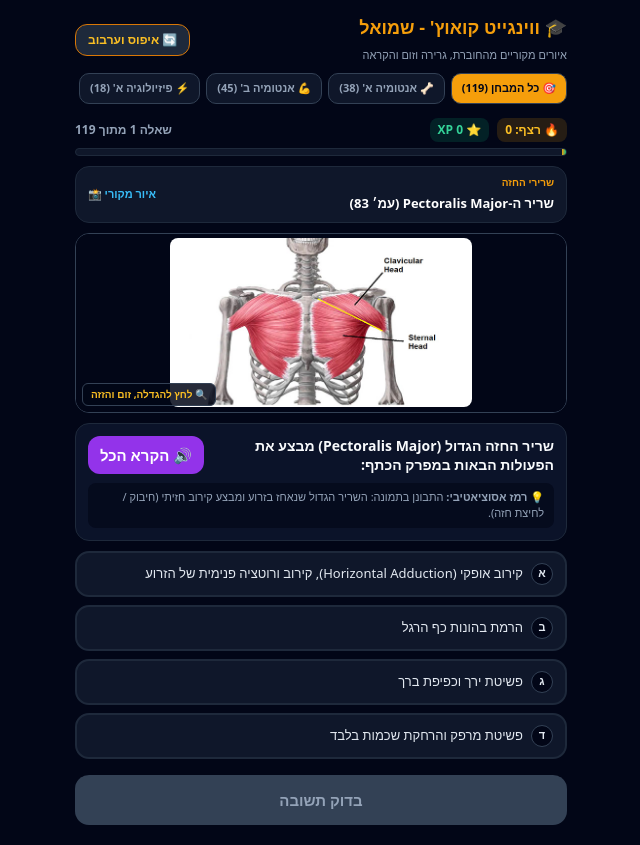
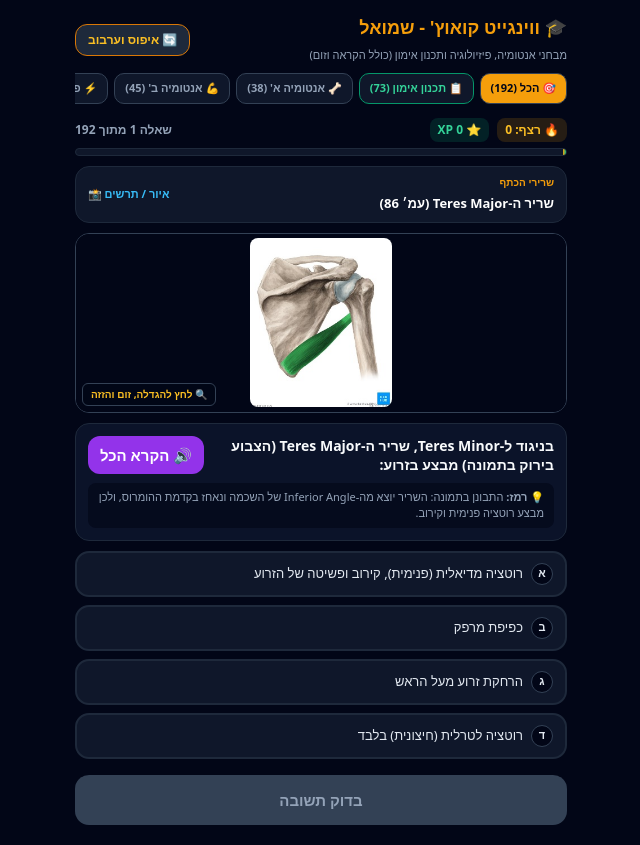
Before and after one commit to motic53/wingate-coach-prep, a Next.js app: page / in a window 1280 px wide. Shown: the whole page, without its empty margins (319-959 px from the left). Built offline with nearby package versions, Linux system fonts and the light colour scheme.

Commit message:
Add training plan data and update UI elements

```diff
--- a/app/page.tsx
+++ b/app/page.tsx
@@ -7,12 +7,14 @@ import { PART1_ANATOMY1 } from '../data/part1';
 import { PART2_ANATOMY2 } from '../data/part2';
 import { PART3_PHYSIO1 } from '../data/part3';
 import { PART4_PHYSIO2 } from '../data/part4';
+import { PART5_TRAINING_PLAN } from '../data/trainingPlan';
 
 const ALL_WINGATE_DATA = [
   ...(PART1_ANATOMY1 || []),
   ...(PART2_ANATOMY2 || []),
   ...(PART3_PHYSIO1 || []),
-  ...(PART4_PHYSIO2 || [])
+  ...(PART4_PHYSIO2 || []),
+  ...(PART5_TRAINING_PLAN || [])
 ];
 
 function DiagramRenderer({ type, imageUrl }: { type: string; imageUrl?: string }) {
@@ -192,7 +194,6 @@ export default function App() {
     } catch (e) {}
   };
 
-  // מחוות מגע: אצבע אחת לגרירה, 2 אצבעות לזום
   const handleTouchStart = (e: React.TouchEvent) => {
     if (e.touches.length === 2) {
       const dist = Math.hypot(
@@ -236,7 +237,6 @@ export default function App() {
     touchStartRef.current = null;
   };
 
-  // תמיכה בגרירה עם עכבר למחשב
   const handleMouseDown = (e: React.MouseEvent) => {
     isDraggingRef.current = true;
     mouseStartRef.current = { x: e.clientX, y: e.clientY, originPan: { ...panOffset } };
@@ -321,7 +321,7 @@ export default function App() {
               <h1 style={{ margin: 0, fontSize: '18px', fontWeight: '900', color: '#f59e0b' }}>
                 🎓 ווינגייט קואוץ' - שמואל
               </h1>
-              <span style={{ fontSize: '11px', color: '#94a3b8' }}>איורים מקוריים מהחוברת, גרירה וזום והקראה</span>
+              <span style={{ fontSize: '11px', color: '#94a3b8' }}>מבחני אנטומיה, פיזיולוגיה ותכנון אימון (כולל הקראה וזום)</span>
             </div>
 
             <button
@@ -332,6 +332,7 @@ export default function App() {
             </button>
           </div>
 
+          {/* שורת בחירת נושאים כולל תכנון אימון */}
           <div style={{ display: 'flex', gap: '6px', overflowX: 'auto', paddingBottom: '6px', marginBottom: '8px' }}>
             <button
               onClick={() => handleModuleClick('all')}
@@ -347,7 +348,24 @@ export default function App() {
                 cursor: 'pointer'
               }}
             >
-              🎯 כל המבחן ({ALL_WINGATE_DATA.length})
+              🎯 הכל ({ALL_WINGATE_DATA.length})
+            </button>
+
+            <button
+              onClick={() => handleModuleClick('train_plan')}
+              style={{
+                backgroundColor: activeModule === 'train_plan' ? '#10b981' : '#0f172a',
+                color: activeModule === 'train_plan' ? '#020617' : '#34d399',
+                border: activeModule === 'train_plan' ? '1px solid #10b981' : '1px solid #059669',
+                padding: '6px 10px',
+                borderRadius: '10px',
+                fontSize: '11px',
+                fontWeight: 'bold',
+                whiteSpace: 'nowrap',
+                cursor: 'pointer'
+              }}
+            >
+              📋 תכנון אימון ({PART5_TRAINING_PLAN.length})
             </button>
 
             <button
@@ -448,7 +466,7 @@ export default function App() {
             <span style={{ color: '#f59e0b', fontSize: '10px', fontWeight: 'bold', display: 'block' }}>{currentQ.topic}</span>
             <span style={{ color: '#ffffff', fontSize: '13px', fontWeight: '900' }}>{currentQ.title}</span>
           </div>
-          <span style={{ fontSize: '11px', color: '#38bdf8', fontWeight: 'bold' }}>איור מקורי 📸</span>
+          <span style={{ fontSize: '11px', color: '#38bdf8', fontWeight: 'bold' }}>איור / תרשים 📸</span>
         </div>
 
         {/* שטח התמונה במסך הראשי */}
@@ -492,7 +510,7 @@ export default function App() {
           </div>
 
           <div style={{ marginTop: '8px', backgroundColor: 'rgba(2, 6, 23, 0.6)', padding: '6px 10px', borderRadius: '8px', fontSize: '11px', color: '#94a3b8' }}>
-            💡 <strong>רמז אסוציאטיבי:</strong> {currentQ.hint}
+            💡 <strong>רמז:</strong> {currentQ.hint}
           </div>
         </div>
 
```
